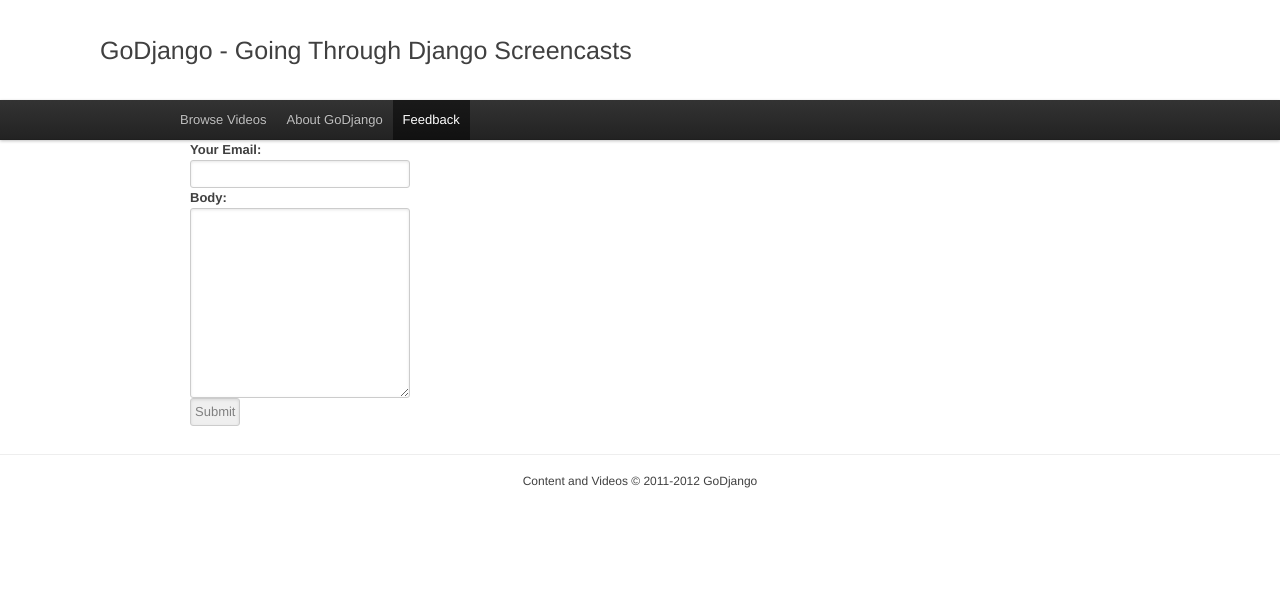
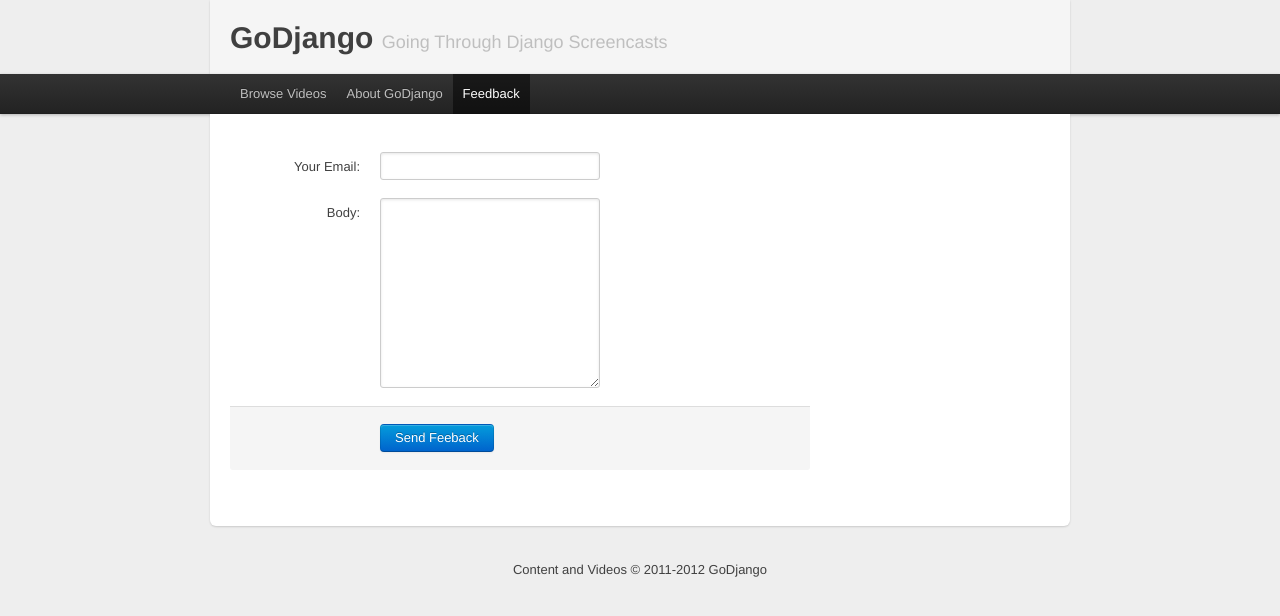
Before and after one commit to buddylindsey/GoDjango, a Django app: page /feedback/ in a window 1280 px wide. Shown: the top 616 px of the page. Run offline with Django 3.2, Linux system fonts and the light colour scheme; some libraries are stand-ins or nearby versions.

Commit message:
Stylin yo
modified some templates and css to make everything a little purdier.

```diff
--- a/godjango/static/css/main.css
+++ b/godjango/static/css/main.css
@@ -2259,22 +2259,67 @@
   -moz-box-shadow: 0 1px 4px rgba(0, 105, 214, 0.25);
   box-shadow: 0 1px 4px rgba(0, 105, 214, 0.25);
 }
-#header {
-  line-height: 100px;
-  padding: 0px 0px 0px 100px;
-  font-size: 25px;
-}
-.sidebar {
-  margin: 15px 0px 0px 0px;
-}
+/* Override some defaults */
+html, body {
+  background-color: #eee;
+}
+.container > footer p {
+  text-align: center;
+  /* center align it with the container */
+
+}
+.container {
+  width: 820px;
+  /* downsize our container to make the content feel a bit tighter and more cohesive. NOTE: this removes two full columns from the grid, meaning you only go to 14 columns and not 16. */
+
+}
+header.container .content {
+  -webkit-border-radius: 0;
+  -moz-border-radius: 0;
+  border-radius: 0;
+  padding-bottom: 0;
+}
+header.container .content .page-header {
+  margin-bottom: 0;
+  border: none;
+}
+/* The white background content wrapper */
+.content {
+  background-color: #fff;
+  padding: 20px;
+  margin: 0 -20px;
+  /* negative indent the amount of the padding to maintain the grid system */
+
+  -webkit-border-radius: 0 0 6px 6px;
+  -moz-border-radius: 0 0 6px 6px;
+  border-radius: 0 0 6px 6px;
+  -webkit-box-shadow: 0 1px 2px rgba(0, 0, 0, 0.15);
+  -moz-box-shadow: 0 1px 2px rgba(0, 0, 0, 0.15);
+  box-shadow: 0 1px 2px rgba(0, 0, 0, 0.15);
+}
+/* Page header tweaks */
+.page-header {
+  background-color: #f5f5f5;
+  padding: 20px 20px 10px;
+  margin: -20px -20px 20px;
+}
+/* Give a quick and non-cross-browser friendly divider */
+.content .span4 {
+  margin-left: 0;
+  padding-left: 19px;
+  border-left: 1px solid #eee;
+}
+/*
+.sidebar{
+    margin: 15px 0px 0px 0px;
+}
+*/
 .article {
   border-bottom: 1px lightgray solid;
-  min-width: 600px;
   margin: 20px 0px 20px 0px;
 }
 .article-content {
-  margin: 0px 0px 0px 215px;
-  height: 135px;
+  margin: 0px 0px 20px 215px;
 }
 .article-header {
   font-size: 16px;
@@ -2293,12 +2338,15 @@
   padding: 0px 0px 0px 2px;
 }
 .video {
-  margin: 15px 0px 0px 0px;
+  margin: 15px 0px 0px 10px;
 }
 .video-length {
   font-size: 11px;
   color: gray;
   margin: 0px 0px 0px 3px;
+}
+.preview-image {
+  margin-bottom: 20px;
 }
 .preview-image img {
   height: 125px;
@@ -2306,13 +2354,8 @@
   border: 1px solid gray;
   position: absolute;
 }
-#footer {
-  font-size: 12px;
-  text-align: center;
-  margin: 10px 0px 10px 0px;
-}
 .video-content {
-  width: 800px;
+  width: 820px;
   margin: 0 auto;
 }
 .header-comment-count {
--- a/godjango/static/less/main.less
+++ b/godjango/static/less/main.less
@@ -15,31 +15,63 @@
 /*@import "../bootstrap/lib/tables.less";*/
 @import "../../bootstrap/lib/patterns.less";
 
-#header{
-  line-height: 100px;
-  padding: 0px 0px 0px 100px;
-  font-size: 25px;
+
+/* Override some defaults */
+html, body {
+	background-color: #eee;
 }
 
-#content{
+.container > footer p {
+	text-align: center; /* center align it with the container */
+}
+.container {
+	width: 820px; /* downsize our container to make the content feel a bit tighter and more cohesive. NOTE: this removes two full columns from the grid, meaning you only go to 14 columns and not 16. */
+}
+header.container {
+	.content{
+		.border-radius( 0 );
+		padding-bottom: 0;
+		.page-header{
+			margin-bottom: 0;
+			border: none;
+		}
+	}
+}
+/* The white background content wrapper */
+.content {
+	background-color: #fff;
+	padding: 20px;
+	margin: 0 -20px; /* negative indent the amount of the padding to maintain the grid system */
+	.border-radius( 0 0 6px 6px );
+	.box-shadow( 0 1px 2px rgba(0,0,0,.15) );
 }
 
-.content{
+/* Page header tweaks */
+.page-header {
+	background-color: #f5f5f5;
+	padding: 20px 20px 10px;
+	margin: -20px -20px 20px;
 }
 
+/* Give a quick and non-cross-browser friendly divider */
+.content .span4 {
+	margin-left: 0;
+	padding-left: 19px;
+	border-left: 1px solid #eee;
+}
+
+/*
 .sidebar{
     margin: 15px 0px 0px 0px;
 }
-
+*/
 .article{
   border-bottom: 1px lightgray solid;
-  min-width: 600px;
   margin: 20px 0px 20px 0px;
 }
 
 .article-content{
-  margin: 0px 0px 0px 215px;
-  height: 135px;
+  margin: 0px 0px 20px 215px;
 }
 
 .article-header{
@@ -63,7 +95,7 @@
 }
 
 .video{
-    margin: 15px 0px 0px 0px;
+    margin: 15px 0px 0px 10px;
 }
 
 .video-length{
@@ -72,21 +104,18 @@
   margin: 0px 0px 0px 3px;
 }
 
-.preview-image img{
-  height: 125px;
-  width: 200px;
-  border: 1px solid gray;
-  position: absolute;
-}
-
-#footer{
-  font-size: 12px;
-  text-align: center;
-  margin: 10px 0px 10px 0px;
+.preview-image{
+	margin-bottom: 20px;
+	 img{
+		 height: 125px;
+		 width: 200px;
+		 border: 1px solid gray;
+		 position: absolute;
+	 }
 }
 
 .video-content{
-  width: 800px;
+  width: 820px;
   margin: 0 auto;
 }
 
--- a/godjango/templates/base.html
+++ b/godjango/templates/base.html
@@ -9,9 +9,13 @@
         {% block head %}{% endblock %}
     </head>
     <body>
-        <div id="header">
-            GoDjango - Going Through Django Screencasts
-        </div>
+	    <header class="container">
+			<div class="content">
+				<div class="page-header">
+					<h1>GoDjango <small>Going Through Django Screencasts</small></h1>
+				</div>
+			</div>
+		</header>
         <div class="topbar-wrapper">
             <div class="topbar"  >
                 <div class="topbar-inner">
@@ -25,13 +29,38 @@
                 </div>
             </div>
         </div>
-        <div class="container">
-            {% block content %}{% endblock %}
-        </div>
 
-        <footer id="footer">
-            Content and Videos &copy; 2011-2012 GoDjango
-        </footer>
+		<!--
+ 	    <div class="topbar">
+			<div class="fill">
+				<div class="container">
+					<ul class="nav">
+						<li id="home-link"><a href="{% url home.views.index %}">Browse Videos</a></li>
+						<li id="about-link"><a href="{% url about %}">About GoDjango</a></li>
+						<li id="feedback-link"><a href="{% url feedback %}">Feedback</a></li>
+					</ul>
+				</div>
+			</div>
+	    </div>
+		 -->
+
+		<div class="container">
+			<div class="content">
+				<div class="row">
+					<div class="span10">
+						<!-- <h2>Main content</h2> -->
+						{% block content %}{% endblock %}
+					</div>
+					<div class="span4">
+						<!-- <h3>Secondary content</h3> -->
+						{% block sidebar %}{% endblock %}
+					</div>
+				</div>
+			</div>
+			<footer>
+				<p>Content and Videos &copy; 2011-2012 GoDjango</p>
+			</footer>
+		</div> <!-- /container -->
 
         <div id="fb-root"></div>
         <script>(function(d, s, id) {
--- a/godjango/templates/contact/feedback.html
+++ b/godjango/templates/contact/feedback.html
@@ -1,16 +1,25 @@
 {% extends "base.html" %}
 
 {% block content %}
-{% if message %}
-   <div class="">{{ message }}</div>
-{% endif %}
-<form action="/feedback/" class="form-stacked" method="post">{% csrf_token %}
-    {% for field in form %}
-        <div class="field-wrapper">
-            {{ field.errors }}
-            {{ field.label_tag }} {{ field }}
-        </div>
-    {% endfor %}
-<input type="submit" name="submit" />
+<form action="/feedback/" method="post">{% csrf_token %}
+	<fieldset>
+	    {% for field in form %}
+		<div class="clearfix">
+			{{ field.label_tag }}
+			<div class="input">
+				{{ field }}
+				{% if field.errors %}
+				<span>{{ field.errors }}</span>
+				{% endif %}
+			</div>
+		</div>
+	    {% endfor %}
+		<div class="actions">
+			<input type="submit" name="submit" class="btn primary" value="Send Feeback"/>
+			{% if message %}
+			   <span>{{ message }}</span>
+			{% endif %}
+		</div>
+	</fieldset>
 </form>
 {% endblock %}
```
Also changed, not shown: godjango/templates/home/about.html (+6 -6 lines), godjango/templates/home/index.html (+4 -7 lines).
